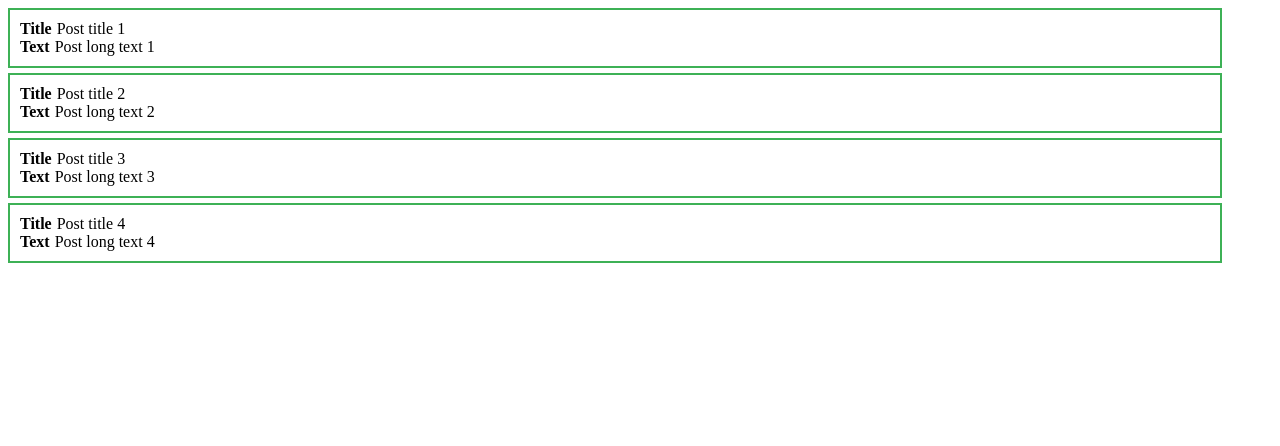
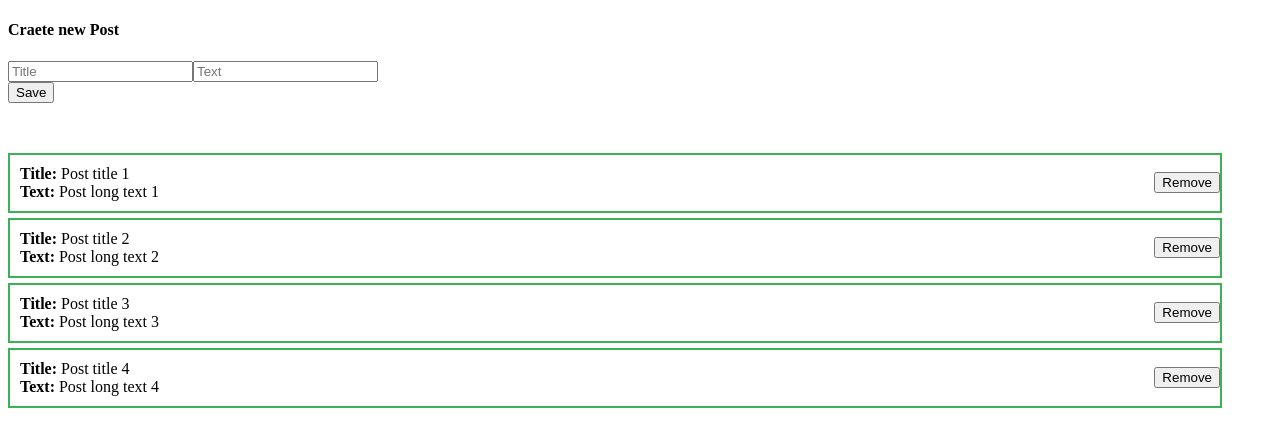
Before and after one commit to AzHAzizov/vue3_practice, a Vue app: page / in a window 1280 px wide. Shown: the top 446 px of the page. Built offline with nearby package versions, Linux system fonts and the light colour scheme.

Commit message:
We cant use v-model for modelValue props in child components. WE have to use v-bind and @input and emit on input. BECAUSE WE CANT CHANGE MODELVALUE DIRECTRLY FROM CHILD COMPONENT

```diff
--- a/package.json
+++ b/package.json
@@ -36,7 +36,7 @@
     "parserOptions": {
       "parser": "@babel/eslint-parser"
     },
-    "rules": {}
+    "rules": {"vue/multi-word-component-names": 0}
   },
   "browserslist": [
     "> 1%",
--- a/src/App.vue
+++ b/src/App.vue
@@ -1,20 +1,19 @@
 <template>
-    <div>
-        <div class="post" v-for="post in posts" v-bind:key="post.id">
-            <div>
-                <strong>Title</strong>
-                <span>{{post.title}}</span>
-            </div>
-            <div>
-                <strong>Text</strong>
-                <span>{{post.text}}</span>
-            </div>
-        </div>
+    <div class="app">
+        <post-form @save="savePost" />
+        <post-list :posts="posts"/>
     </div>
 </template>
 
 <script>
+import PostForm from './components/PostForm.vue'
+import PostList from './components/PostList.vue'
+
+
 export default {
+    components: {
+        PostForm, PostList
+    },
     data() {
         return {
             posts: [
@@ -22,25 +21,31 @@ export default {
                 {id: 2, title: "Post title 2", text: "Post long text 2"},
                 {id: 3, title: "Post title 3", text: "Post long text 3"},
                 {id: 4, title: "Post title 4", text: "Post long text 4"},
-            ]
+            ],
+            title: "",
+            text: ""
         }
+    },
+    methods : {
+        savePost(data) {
+            this.posts.push(data)
+            return true;
+        },
+
+        // titleInput(event){
+        //     this.title = event.target.value;
+        // },
+        // textInput(event){
+        //     this.text = event.target.value;
+        // }
     }
 }
 </script>
 
 <style lang="css" scoped>
 
-.post{
-    border: 2px solid rgb(61, 177, 86);
-    margin-bottom: 5px;
-    max-width: 1200px;
-    padding: 10px 0 10px 10px;
-}
 
 
-.post > div > strong {
-    margin-right: 5px;
-}
 
 
 </style>
--- /dev/null
+++ b/src/components/PostForm.vue
@@ -0,0 +1,51 @@
+<template>
+    <div>
+        <form @submit.prevent>
+            <h4>Craete new Post</h4>
+            <comp-input v-model="post.title" type="text" placeholder="Title" />
+            <comp-input v-model="post.text" type="text" placeholder="Text" />
+
+            <comp-button  @click="createPost">
+                Save
+            </comp-button>
+        </form>
+    </div>
+</template>
+
+<script>
+export default {
+
+    data() {
+        return {
+            post: {
+                title: "",
+                text: ""
+            }
+        }
+    },
+
+    methods: {
+        createPost() {
+            this.post.id = Date.now();
+            this.$emit("save", this.post);
+
+
+            this.post = {
+                title: "",
+                text: ""
+            }
+
+            // this.post.title = "123123123";
+            // this.post.text = ""
+            // this.$forceUpdate();
+        }
+
+    }
+}
+</script>
+
+<style scoped>
+form {
+    margin-bottom: 50px;
+}
+</style>
--- /dev/null
+++ b/src/components/PostItem.vue
@@ -0,0 +1,63 @@
+<template>
+    <div class="post">
+        <div class="post-item">
+            <div class="content">
+                <div>
+                    <strong>Title: </strong>
+                    <span>{{post.title}}</span>
+                </div>
+                <div>
+                    <strong>Text: </strong>
+                    <span>{{post.text}}</span>
+                </div>
+            </div>
+
+            <div class="action">
+                <comp-button class="remove">
+                    Remove
+                </comp-button>
+            </div>
+        </div>
+    </div>
+</template>
+
+<script>
+export default {
+    props: {
+        post: {
+            type: Object,
+            required: true
+        }
+    }
+}
+</script>
+
+<style scoped>
+.post{
+    border: 2px solid rgb(61, 177, 86);
+    margin-bottom: 5px;
+    max-width: 1200px;
+    padding: 10px 0 10px 10px;
+}
+
+
+.post > div > strong {
+    margin-right: 5px;
+}
+
+.post > .post-item {
+    display: flex;
+    justify-content: space-between;
+    align-items: center;
+}
+
+.post > button.remove {
+    color: red;
+}s
+
+
+.post > .action {
+    margin-right: 10px;
+}
+
+</style>
--- /dev/null
+++ b/src/components/PostList.vue
@@ -0,0 +1,29 @@
+<template>
+    <div>
+        <post-item v-for="post in posts" :post="post" v-bind:key="post.id" />
+    </div>
+</template>
+
+<script>
+import PostItem from './PostItem.vue'
+
+
+    export default {
+
+        components: {
+            PostItem
+        },
+        props: {
+            posts: {
+                type: Array,
+                required: true
+            }
+        }
+    }
+</script>
+
+<style scoped>
+
+
+
+</style>
--- /dev/null
+++ b/src/components/ui/CompButton.vue
@@ -0,0 +1,17 @@
+<template>
+    <div>
+        <button>
+            <slot />
+        </button>
+    </div>
+</template>
+
+<script>
+    export default {
+        name: 'comp-button'
+    }
+</script>
+
+<style scoped>
+
+</style>
--- /dev/null
+++ b/src/components/ui/CompInput.vue
@@ -0,0 +1,24 @@
+<template>
+        <input :value="modelValue" @input="updateInput">
+</template>
+
+<script>
+    export default {
+        name: "comp-input",
+
+        props: {
+            modelValue: [String, Number]
+        },
+
+        methods: {
+            updateInput(event) {
+                this.$emit('update:modelValue', event.target.value)
+            }
+        }
+
+    }
+</script>
+
+<style scoped>
+
+</style>
--- /dev/null
+++ b/src/components/ui/index.js
@@ -0,0 +1,7 @@
+import CompButton from "@/components/ui/CompButton";
+import CompInput from "@/components/ui/CompInput";
+
+
+export default [
+     CompButton, CompInput
+];
--- a/src/main.js
+++ b/src/main.js
@@ -1,4 +1,14 @@
 import { createApp } from 'vue'
 import App from './App'
 
-createApp(App).mount('#app')
+
+import components from "@/components/ui"
+
+
+const app = createApp(App);
+
+components.forEach(component => {
+    app.component(component.name, component);
+})
+
+app.mount('#app')
```
